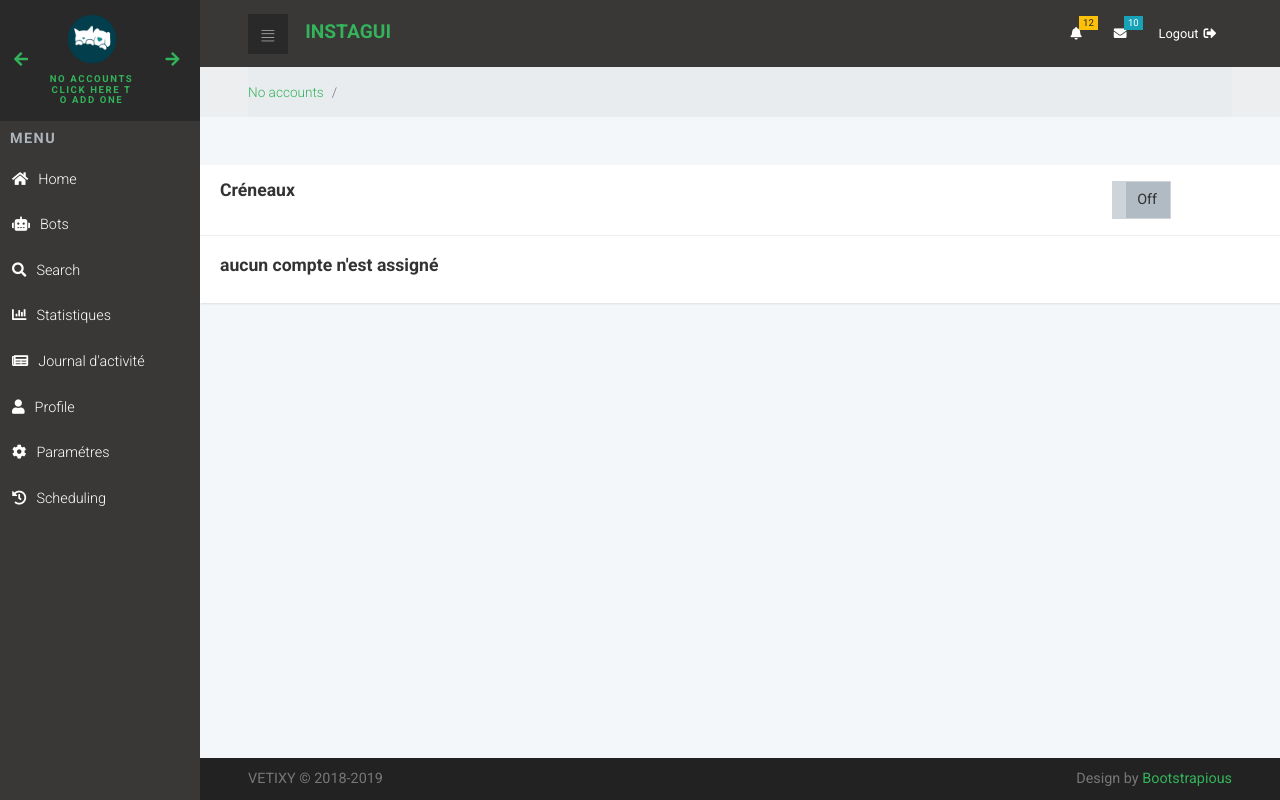
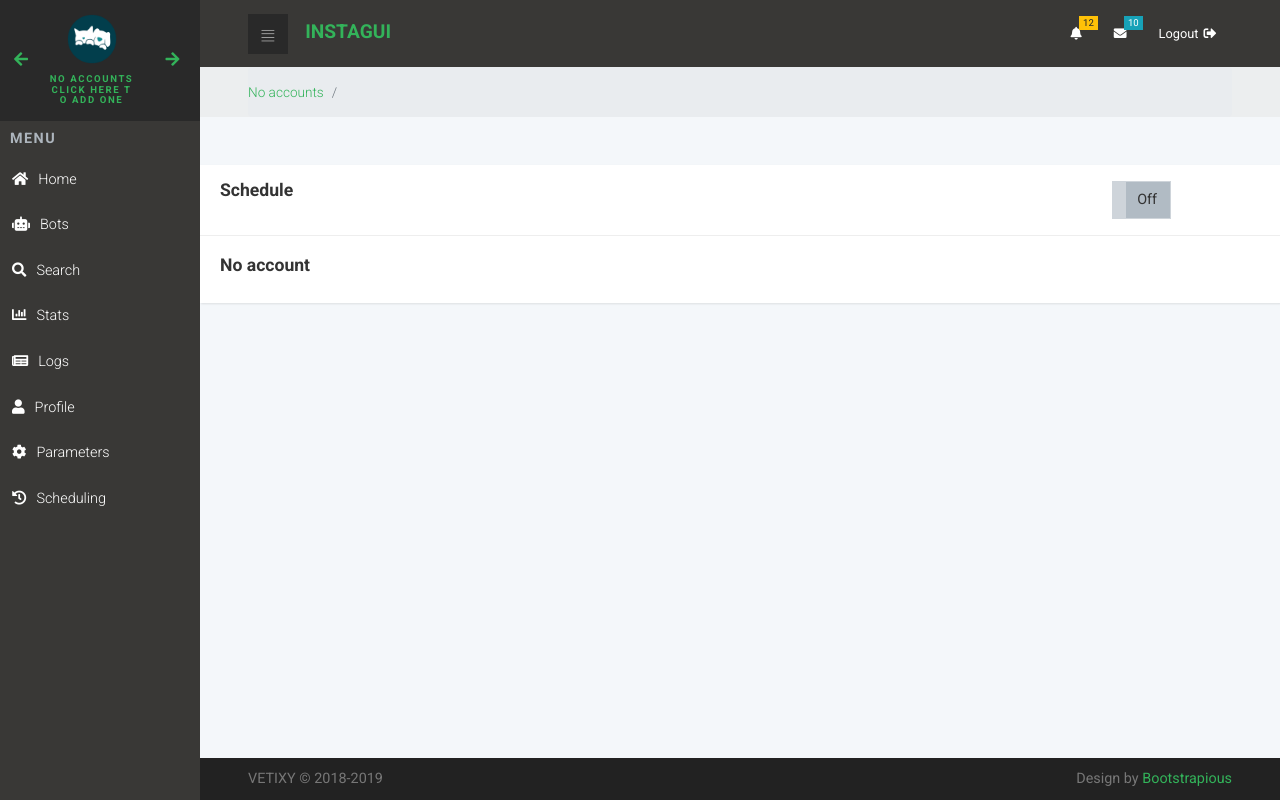
Before and after one commit to azerpas/Symfony-Instagram-API, a Symfony app: template templates/instagui/scheduling.html.twig in a window 1280 px wide. Run offline with Twig, Linux system fonts and the light colour scheme; the template is opened without the code that fills it, so the values that code supplies are empty; some libraries are stand-ins or nearby versions.

Commit message:
Quick fixes

```diff
--- a/templates/base.html.twig
+++ b/templates/base.html.twig
@@ -83,10 +83,10 @@
                 <li><a href="home"> <i class="fas fa-home"></i>Home</a></li>
                 <li><a href="bots"> <i class="fas fa-robot"></i>Bots</a></li>
                 <li><a href="search"><i class="fas fa-search"></i>Search</a></li>
-                <li><a href="charts"> <i class="fas fa-bar-chart"></i>Statistiques</a></li>
-                <li><a href="history"> <i class="fas fa-newspaper"></i>Journal d'activité</a></li>
+                <li><a href="charts"> <i class="fas fa-bar-chart"></i>Stats</a></li>
+                <li><a href="history"> <i class="fas fa-newspaper"></i>Logs</a></li>
                 <li><a href="profile"> <i class="fas fa-user"></i>Profile</a></li>
-                <li><a href="parameters" > <i class="fa fa-cog"></i>Paramétres</a></li>
+                <li><a href="parameters" > <i class="fa fa-cog"></i>Parameters</a></li>
                 <li><a href="scheduling" > <i class="fa fa-history"></i>Scheduling</a></li>
             </ul>
         </div>
--- a/templates/instagui/scheduling.html.twig
+++ b/templates/instagui/scheduling.html.twig
@@ -10,14 +10,14 @@
     <section class="dashboard-counts section-padding">
         <div class="card  ">
             <div class="card-header row">
-                <h4 class="col-10">Créneaux</h4>
+                <h4 class="col-10">Schedule</h4>
                 <div class="col-2">
                     <input type="checkbox" id="run" name="toggle-event" class="justify-content-end" data-onstyle="success" {{ status?"checked" }} data-toggle="toggle" onchange="run_bot(this)">
                 </div>
             </div>
             <div class="card-body">
                 {% if slots == null %}
-                    <div class="h4">aucun compte n'est assigné </div>
+                    <div class="h4">No account</div>
                 {% else %}
                     {# TABLE 0 to 11H59#}
                     <div class="table-responsive">
@@ -79,7 +79,7 @@
             <div class="modal-dialog" role="document">
                 <div class="modal-content">
                     <div class="modal-header">
-                        <h5 class="modal-title" >Activer / Désactiver </h5>
+                        <h5 class="modal-title" >Activate / De-activate </h5>
                         <button type="button" class="close" data-dismiss="modal" aria-label="Close">
                           <span aria-hidden="true">&times;</span>
                         </button>
@@ -89,8 +89,8 @@
                     </div>
                     <div class="modal-footer">
                         <button type="button" class="btn btn-secondary" data-dismiss="modal">Close</button>
-                        <button type="button" id="desactiver" onclick="desactiver(id)" class="btn btn-danger">Désactiver</button>
-                        <button type="button" id="activer" onclick="activer(id)" class="btn btn-primary">Activer</button>
+                        <button type="button" id="desactiver" onclick="desactiver(id)" class="btn btn-danger">De-activate</button>
+                        <button type="button" id="activer" onclick="activer(id)" class="btn btn-primary">Activate</button>
                     </div>
                 </div>
             </div>
```
Also changed, not shown: src/Command/SearchByPseudoCommand.php (+7 -2 lines), src/Command/SearchByTagCommand.php (+9 -3 lines).
